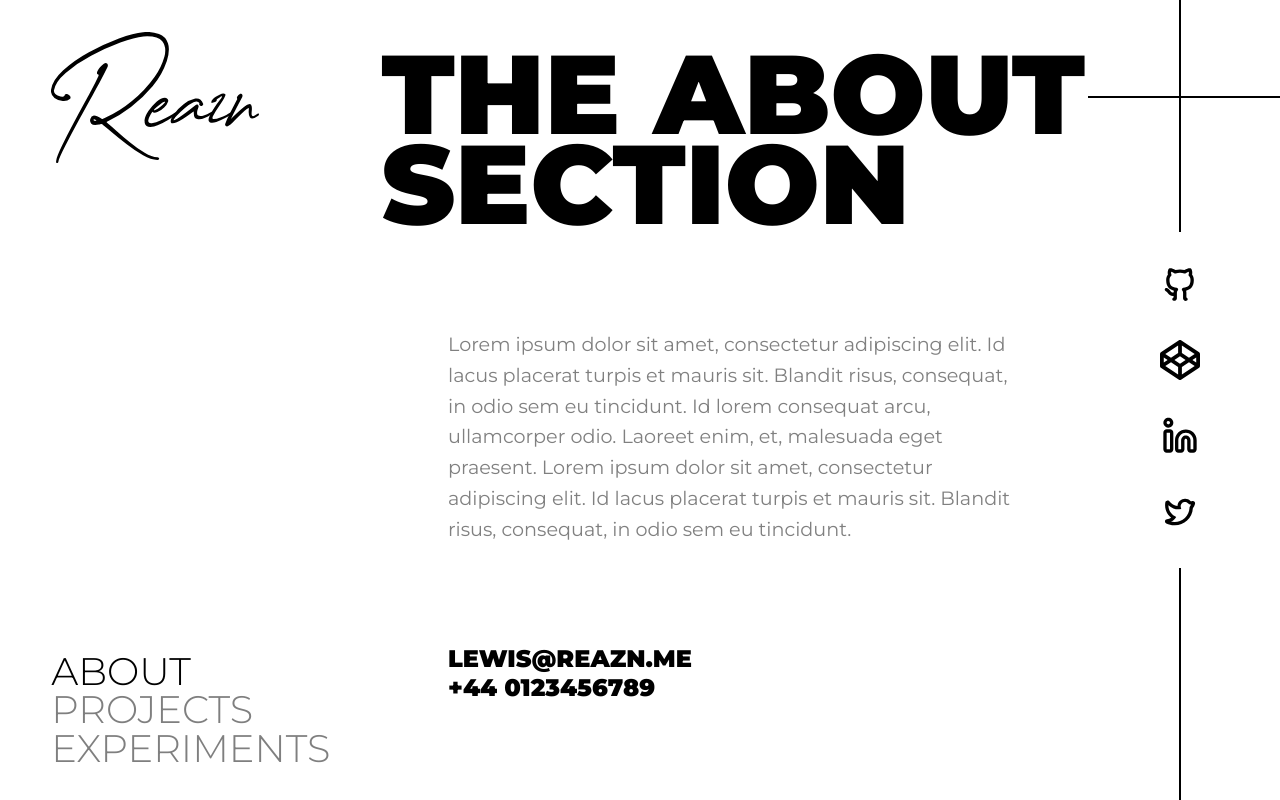
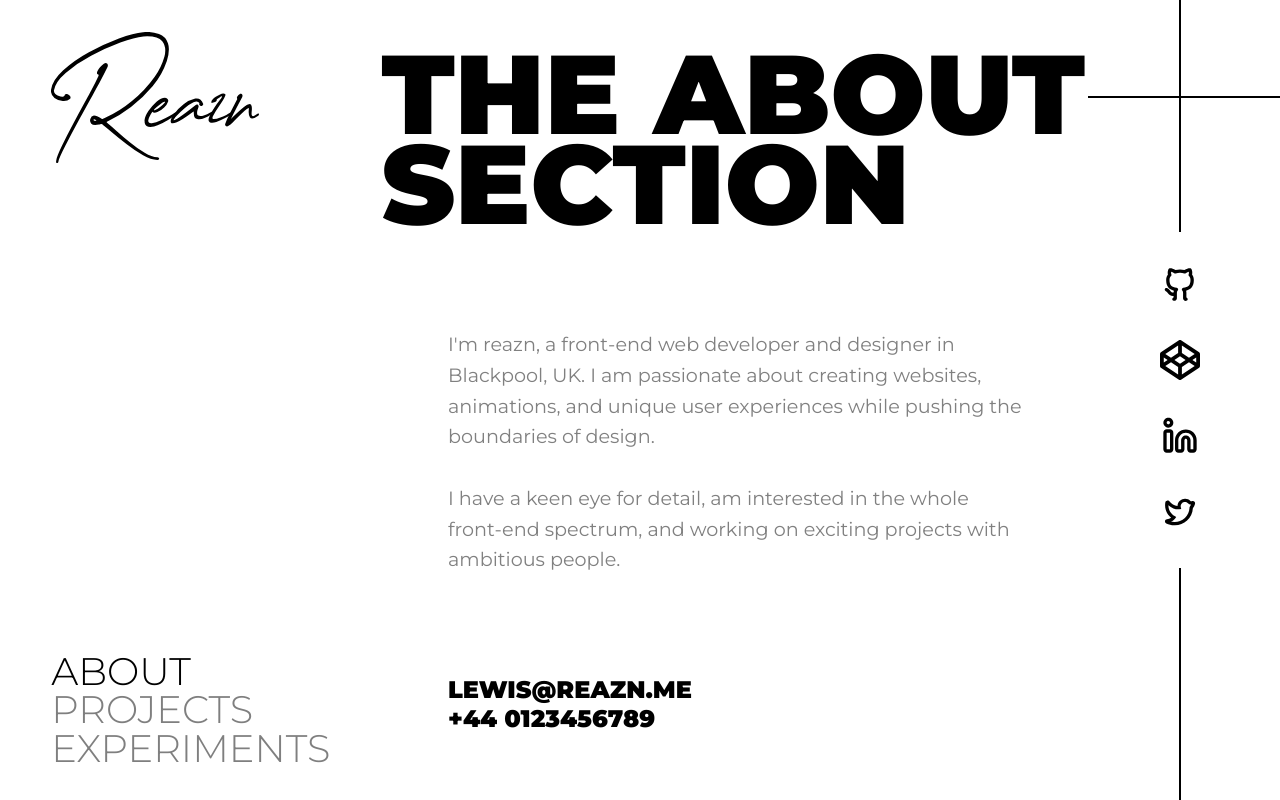
Before and after one commit to REAZN/portfolio2, a Next.js app: page /about in a window 1280 px wide. Built offline with nearby package versions, Linux system fonts and the light colour scheme.

Commit message:
og added

```diff
--- a/components/Meta.jsx
+++ b/components/Meta.jsx
@@ -17,13 +17,13 @@ export default function Meta() {
             <meta property="og:title" content={config.seo.title}/>
             <meta property="og:creator" content="REAZN"/>
             <meta property="og:description" content={config.seo.description}/>
-            <meta property="og:image" content={`${config.siteUrl}/images/${config.seo.image}`}/>
+            <meta property="og:image" content={`/images/${config.seo.image}`}/>
 
             <meta name="twitter:title" content={config.seo.title}/>
             <meta name="twitter:creator" content={config.social.twitter}/>
             <meta name="twitter:description" content={config.seo.description}/>
             <meta name="twitter:card" content="summary_large_image"/>
-            <meta name="twitter:image" content={`${config.siteUrl}/images/${config.seo.image}`}/>
+            <meta name="twitter:image" content={`/images/${config.seo.image}`}/>
 
             <link rel="icon" href="/favicons/favicon.png"/>
         </Head>
--- a/config.js
+++ b/config.js
@@ -1,7 +1,7 @@
 module.exports = {
-    siteUrl: "http://localhost:3001",
+    siteUrl: "http://localhost:3002",
     seo: {
-        title: "REAZN - Portfolio",
+        title: "REAZN - Portfolio 2",
         description: "Personal portfolio of Lewis Thompson, a Front-end web developer and designer.",
         image: "og.png",
     },
@@ -13,32 +13,34 @@ module.exports = {
         codepen: "REAZN",
         number: "+44 0123456789",
     },
-    about: "Lorem ipsum dolor sit amet, consectetur adipiscing elit. Id lacus placerat turpis et mauris sit. Blandit risus, consequat, in odio sem eu tincidunt. Id lorem consequat arcu, ullamcorper odio. Laoreet enim, et, malesuada eget praesent. Lorem ipsum dolor sit amet, consectetur adipiscing elit. Id lacus placerat turpis et mauris sit. Blandit risus, consequat, in odio sem eu tincidunt.",
+    about: "I'm reazn, a front-end web developer and designer in Blackpool, UK. I am passionate about creating websites, animations, and unique user experiences while pushing the boundaries of design.\n\n I have a keen eye for detail, am interested in the whole front-end spectrum, and working on exciting projects with ambitious people.",
     experiments: [
         { title: "Gradient", url: "https://codepen.io/REAZN/pen/ZEKMgBV", image: "gradient.gif" },
         { title: "Shadow Animation", url: "https://codepen.io/REAZN/pen/KKXoKaP", image: "shadowanimation.gif" },
         { title: "Signature", url: "https://codepen.io/REAZN/pen/PoJQbXa", image: "signature.gif" },
         { title: "Mouse Scroll", url: "https://codepen.io/REAZN/pen/qBbRxQP", image: "mousescroll.gif" },
         { title: "Waves", url: "https://codepen.io/REAZN/pen/eYWdEbL", image: "waves.gif" },
+        { title: "Slinky Animation", url: "https://codepen.io/REAZN/pen/RwLMwqq", image: "slinkyanimation.gif" },
         { title: "Blend Mode", url: "https://codepen.io/REAZN/pen/XWeZOxW", image: "blendmode.gif" },
-        { title: "Slinky Animation", url: "https://codepen.io/REAZN/pen/RwLMwqq", image: "slinkyanimation.gif" },
     ],
     projects: [
         {
             title: "Rock Paper Scissors",
-            description: "Lorem ipsum dolor sit amet, consectetur adipiscing elit. Donec velit velit neque mattis massa pulvinar. Gravida enim nisl id egestas et pulvinar vitae habitasse. Adipiscing amet urna arcu tortor. Pretium at egestas euismod porta.",
-            technologies: ["Node.js", "React", "Next.js"],
+            description: "A simple rock paper scissors game created in React, utilising sockets for multiplayer sessions joinable via codes.",
+            technologies: ["Node.js", "React", "Sass", "Socket.IO"],
             image: "rps.png",
             demo: "https://reazn.me/rps/",
-            github: "https://github.com/REAZN/rock-paper-scissors"
+            github: "https://github.com/REAZN/rock-paper-scissors",
+            color: "#171043",
         },
         {
             title: "Program Butler",
-            description: "Lorem ipsum dolor sit amet, consectetur adipiscing elit. Donec velit velit neque mattis massa pulvinar. Gravida enim nisl id egestas et pulvinar vitae habitasse. Adipiscing amet urna arcu tortor. Pretium at egestas euismod porta.",
-            technologies: ["Node.js", "React", "Next.js"],
+            description: "Program Butler is a new way of downloading programs; it serves as a showcase of all of the most popular apps. Utilising Winget, Program Butler allows for seamless app downloading.",
+            technologies: ["Node.js", "React", "Tailwind"],
             image: "pb.png",
             demo: "https://reazn.me/rps/",
-            github: "https://github.com/REAZN/rock-paper-scissors"
+            github: "https://github.com/REAZN/rock-paper-scissors",
+            color: "#111018",
         },
     ]
 }
--- a/styles/pages/about.module.scss
+++ b/styles/pages/about.module.scss
@@ -35,6 +35,7 @@
       margin: 100px 100px 100px 0;
       line-height: 1.6;
       color: #808080;
+      white-space: pre-line;
     }
 
     span, a {
```
Also changed, not shown: public/images/og.png (added).
